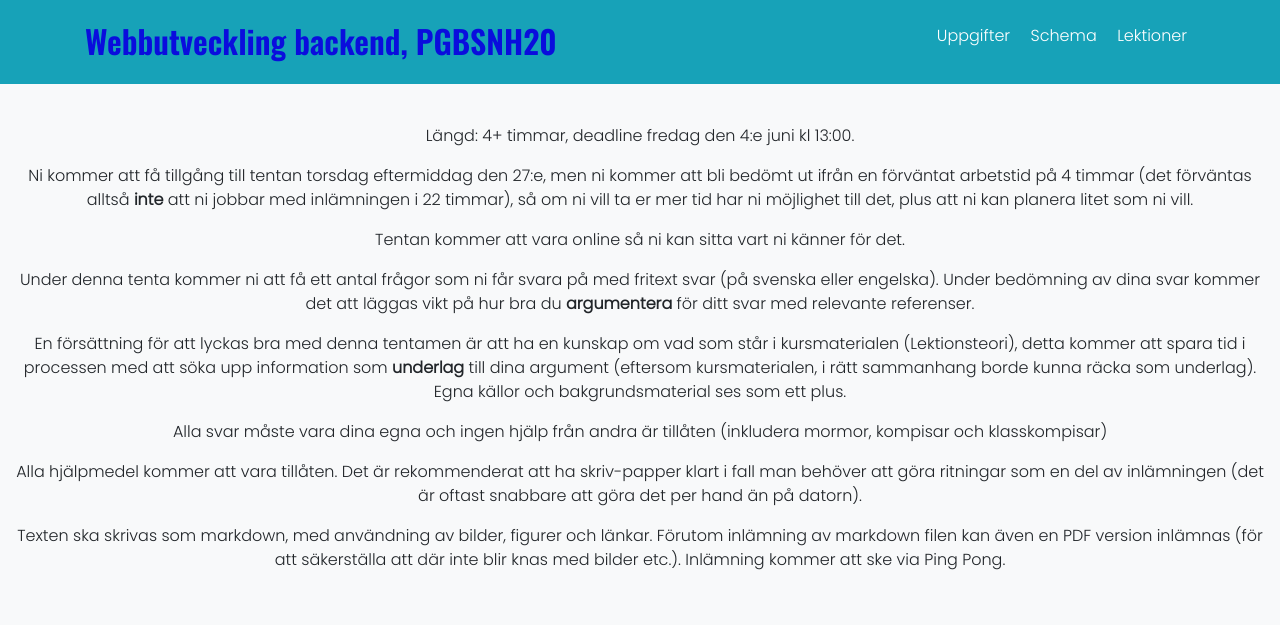
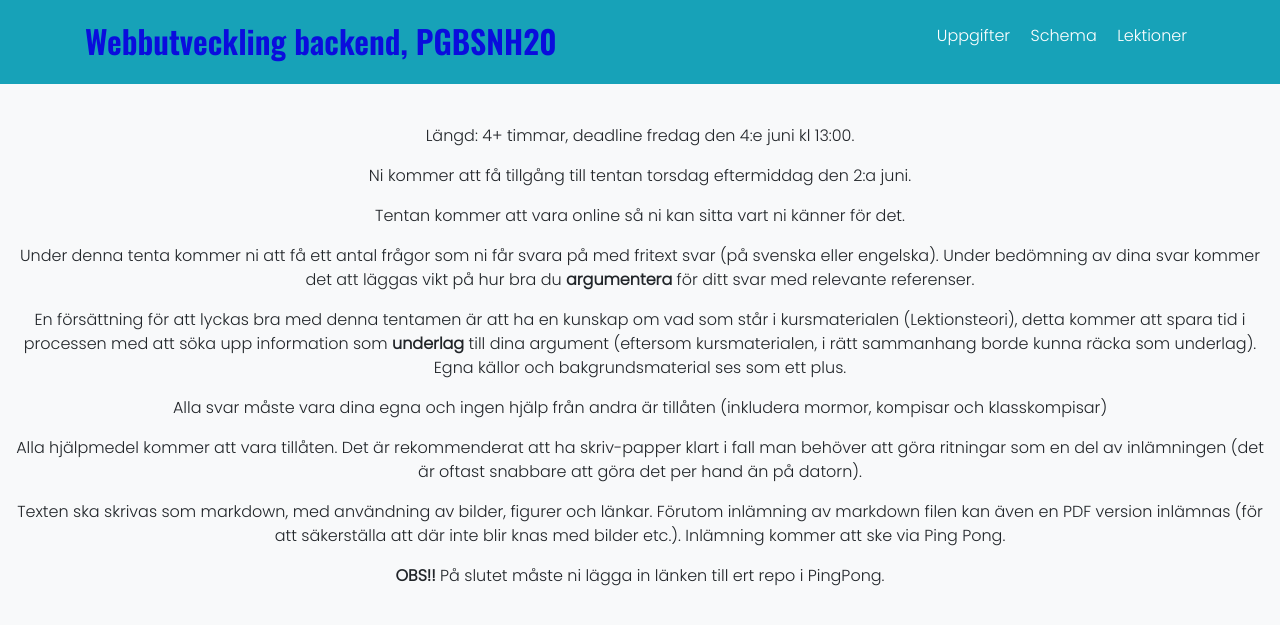
Before and after one commit to PGBSNH20/PGBSNH20-backendweb, a Jekyll site: the page built from assignments/tenta.md, in a window 1280 px wide. Shown: the top 625 px of the page. Built offline with Jekyll 4.4.1, drawn with Linux system fonts in a browser that asks for light colours; nearby versions of some CDN libraries.

Commit message:
Updates tenta text

```diff
--- a/assignments/tenta.md
+++ b/assignments/tenta.md
@@ -6,7 +6,7 @@ permalink: /assignments/tenta
 
 Längd: 4+ timmar, deadline fredag den 4:e juni kl 13:00.
 
-Ni kommer att få tillgång till tentan torsdag eftermiddag den 27:e, men ni kommer att bli bedömt ut ifrån en förväntat arbetstid på 4 timmar (det förväntas alltså **inte** att ni jobbar med inlämningen i 22 timmar), så om ni vill ta er mer tid har ni möjlighet till det, plus att ni kan planera litet som ni vill.
+Ni kommer att få tillgång till tentan torsdag eftermiddag den 2:a juni.
 
 Tentan kommer att vara online så ni kan sitta vart ni känner för det.
 
@@ -19,3 +19,5 @@ Alla svar måste vara dina egna och ingen hjälp från andra är tillåten (inkl
 Alla hjälpmedel kommer att vara tillåten. Det är rekommenderat att ha skriv-papper klart i fall man behöver att göra ritningar som en del av inlämningen (det är oftast snabbare att göra det per hand än på datorn).
 
 Texten ska skrivas som markdown, med användning av bilder, figurer och länkar. Förutom inlämning av markdown filen kan även en PDF version inlämnas (för att säkerställa att där inte blir knas med bilder etc.). Inlämning kommer att ske via Ping Pong.
+
+**OBS!!** På slutet måste ni lägga in länken till ert repo i PingPong.
```
